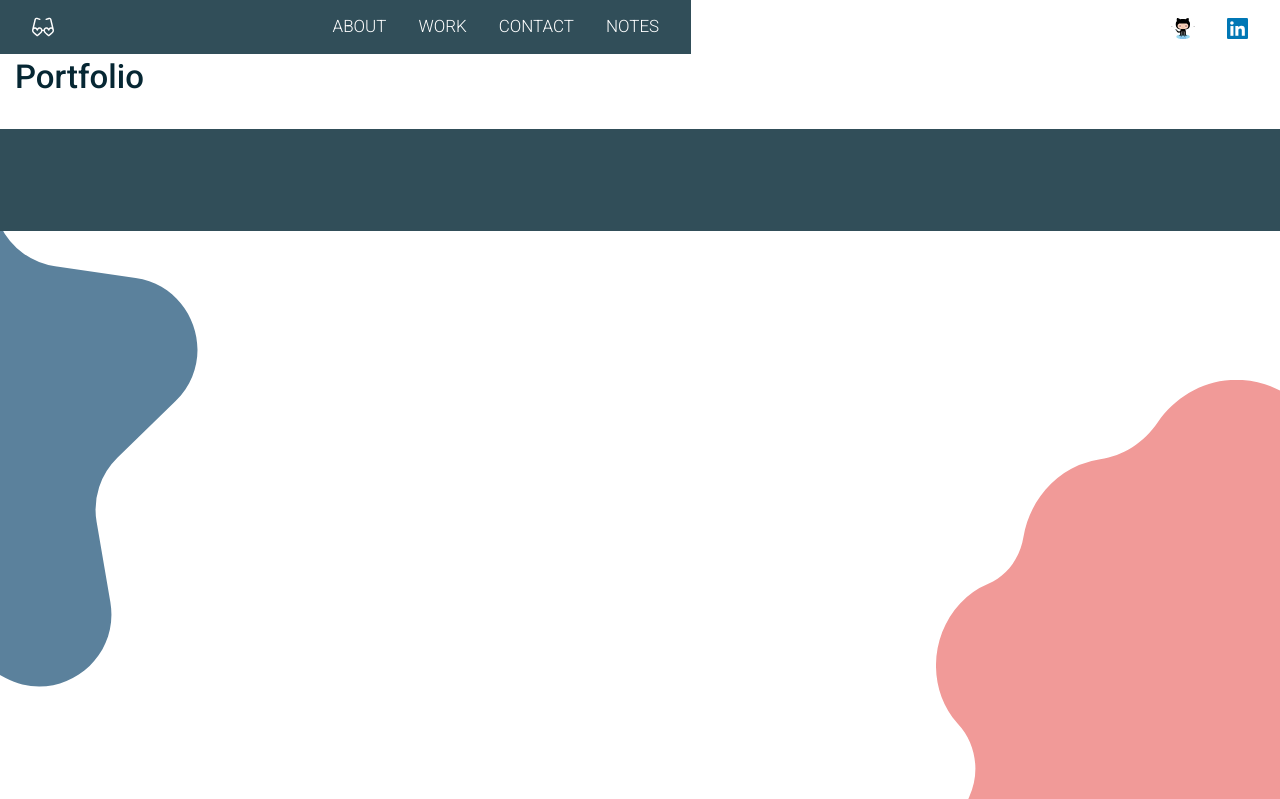
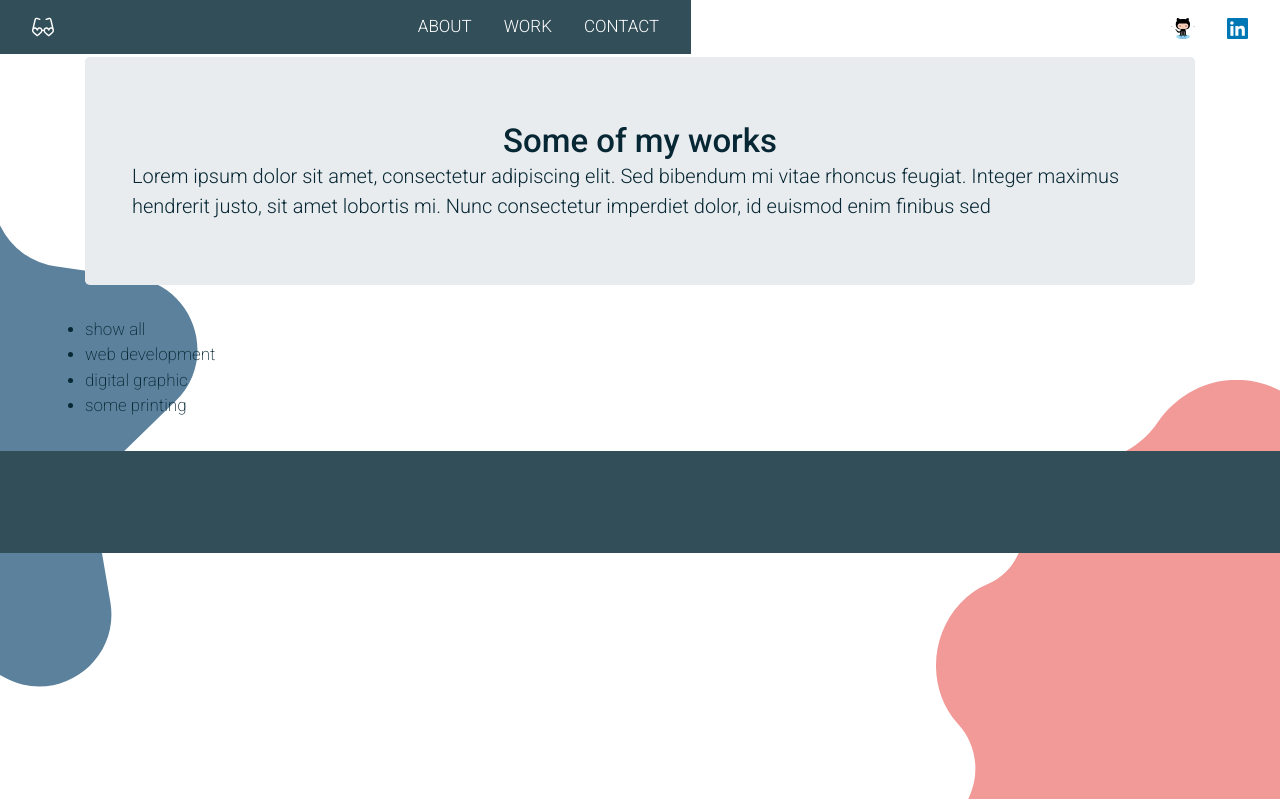
Before and after one commit to SunNorth/ooportfolio, a website: page portfolio.html in a window 1280 px wide. Shown: the top 799 px of the page. Drawn offline with nearby package versions, Linux system fonts and the light colour scheme.

Commit message:
portfolio start

```diff
--- a/portfolio.html
+++ b/portfolio.html
@@ -35,7 +35,6 @@
               <li><a href="#">About</a></li>
               <li><a href="#">Work</a></li>
               <li><a href="#">Contact</a></li>
-              <li><a href="#">Notes</a></li>
             </ul>
           </nav>
           <label for="nav-toggle" class="nav-toggle-label">
@@ -49,11 +48,22 @@
           <a href="#"><img class="logo" src="assets/icons/linkedin.svg"></a>
         </div>
       </div><!-- end .hero -->
-      <div class="container-fluid">
-        <h1>Portfolio</h1>
-
-
-      </div><!-- end .title-template -->
+      <div class="container">
+        <section class="jumbotron">
+          <div class="container">
+            <h1 class="text-center">Some of my works</h1>
+            <p class="lead">Lorem ipsum dolor sit amet, consectetur adipiscing elit. Sed bibendum mi vitae rhoncus feugiat. Integer maximus hendrerit justo, sit amet lobortis mi. Nunc consectetur imperdiet dolor, id euismod enim finibus sed</p>
+          </div>
+        </section>
+        <section>
+          <ul class="work-menu">
+            <li><a href="" id="showall" data-group="showall">show all</a></li>
+            <li><a href="" id="webdev" data-group="webdev">web development</a></li>
+            <li><a href="" id="digitgraph" data-group="digitgraph">digital graphic</a></li>
+            <li><a href="" id="prints" data-group="prints">some printing</a></li>
+          </ul>
+        </section>
+      </div><!-- end .container -->
 
     </div><!-- end .container-new -->
 
```
Also changed, not shown: index.html (+0 -1 lines).
